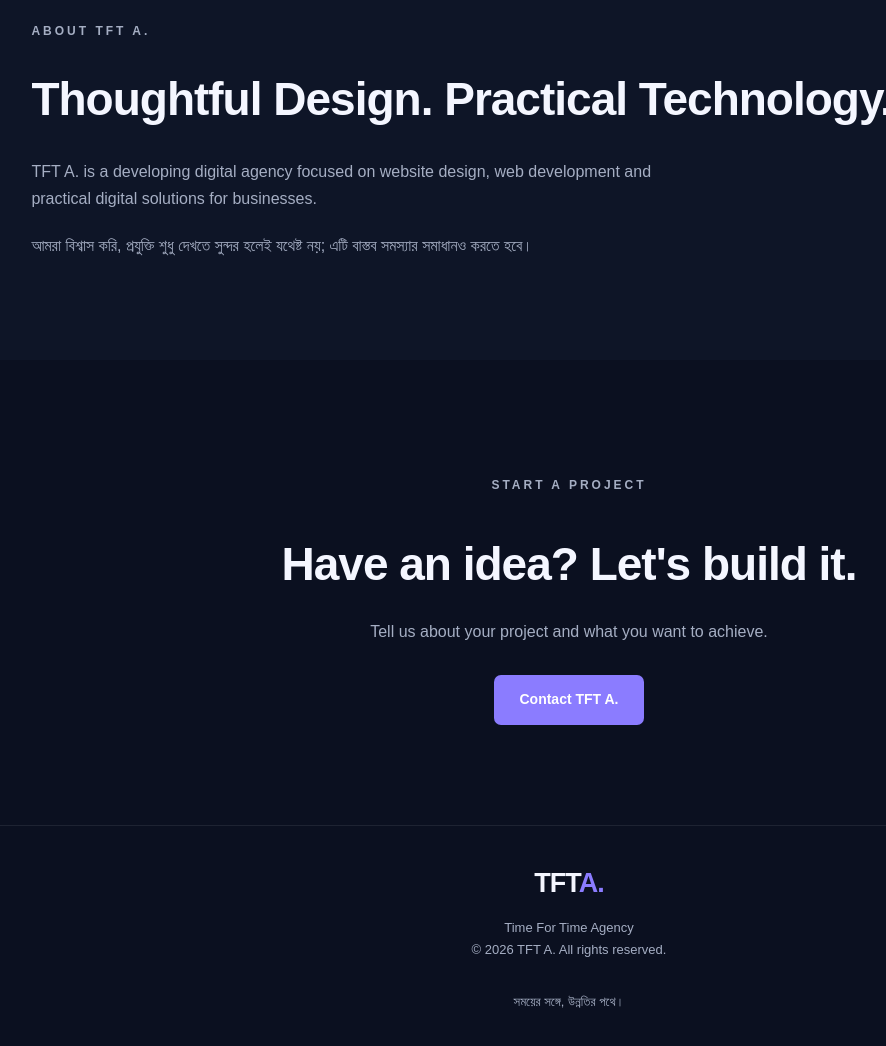
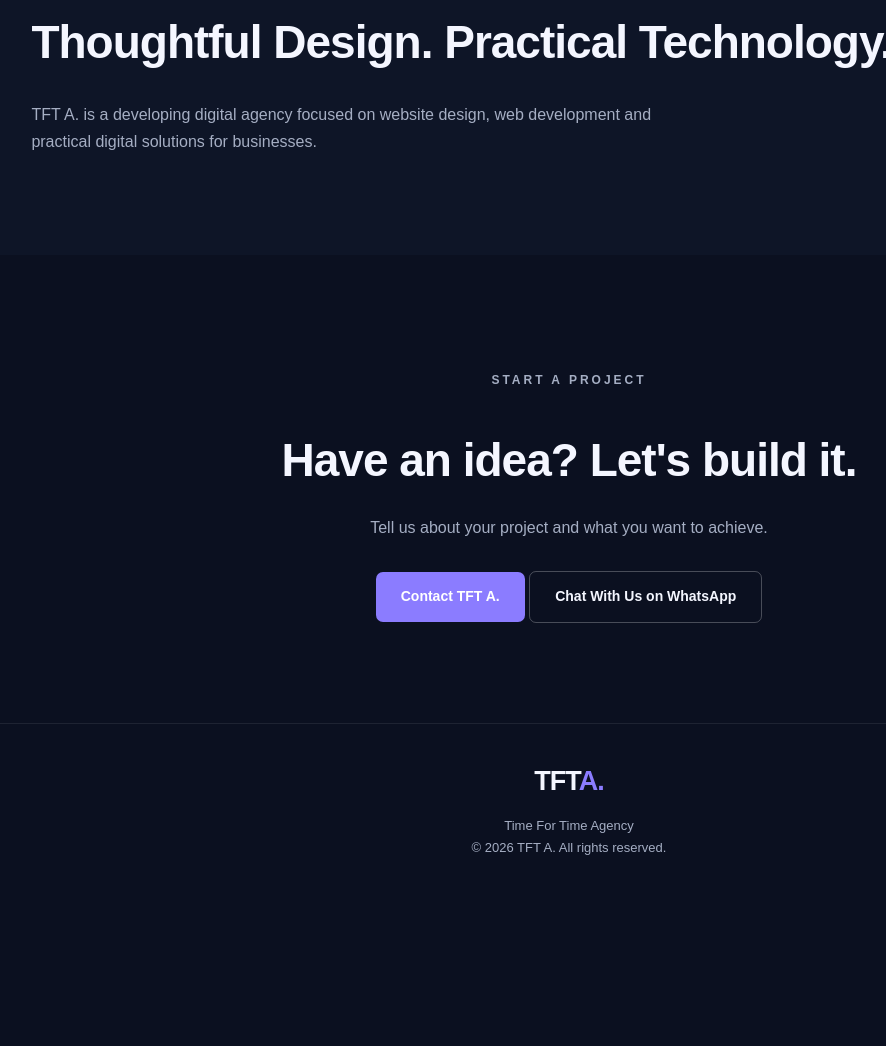
Before and after one commit to fb6988478-del/tft-agancy, a plain HTML site: page index.html in a window 1280 px wide. Shown: the part 1716-2762 px from the top of the page, without its empty margins (71-957 px from the left). After the commit the page ends 2610 px from the top, so only its background shows below. Drawn offline with Linux system fonts and the light colour scheme.

Commit message:
Update index.html
Remove Bengali text and add WhatsApp contact

```diff
--- a/index.html
+++ b/index.html
@@ -30,7 +30,7 @@
         <a href="#services" class="btn primary">Explore Services</a>
         <a href="#contact" class="btn secondary">Let's Talk</a>
       </div>
-      <p class="hero-bangla">আপনার ব্যবসার জন্য আধুনিক ও কার্যকর ডিজিটাল সমাধান।</p>
+
     </section>
     <section class="services section" id="services">
       <p class="eyebrow">WHAT WE DO</p>
@@ -63,20 +63,24 @@
       <p class="eyebrow">ABOUT TFT A.</p>
       <h2>Thoughtful Design. Practical Technology.</h2>
       <p>TFT A. is a developing digital agency focused on website design, web development and practical digital solutions for businesses.</p>
-      <p class="bangla">আমরা বিশ্বাস করি, প্রযুক্তি শুধু দেখতে সুন্দর হলেই যথেষ্ট নয়; এটি বাস্তব সমস্যার সমাধানও করতে হবে।</p>
+
     </section>
     <section class="contact section" id="contact">
       <p class="eyebrow">START A PROJECT</p>
       <h2>Have an idea? Let's build it.</h2>
       <p>Tell us about your project and what you want to achieve.</p>
-      <a class="btn primary" href="mailto:timefortime247business@gmail.com?subject=Project%20Inquiry%20-%20TFT%20A.">Contact TFT A.</a>
+
+<a class="btn primary" href="mailto:timefortime247business@gmail.com?subject=Project%20Inquiry%20-%20TFT%20A.">Contact TFT A.</a>
+
+<a class="btn secondary" href="https://wa.me/8801356752548" target="_blank" rel="noopener noreferrer">Chat With Us on WhatsApp</a>
+
     </section>
   </main>
   <footer class="footer">
     <a href="#home" class="logo">TFT<span>A.</span></a>
     <p>Time For Time Agency</p>
     <p>© <span id="year"></span> TFT A. All rights reserved.</p>
-    <p class="bangla">সময়ের সঙ্গে, উন্নতির পথে।</p>
+
   </footer>
 </body>
 </html>
```
